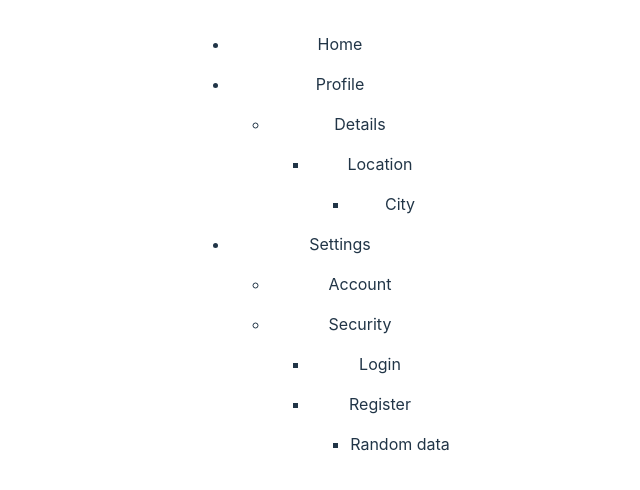
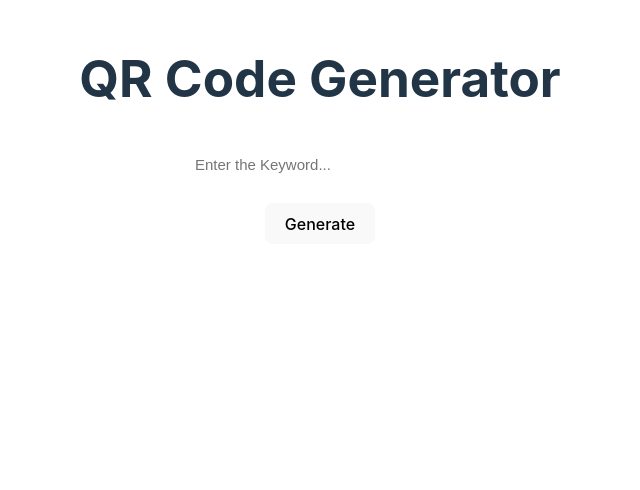
Before and after one commit to ChiragJain7300/25-React-Exercises, a React (Vite) app in the folder 3-More-projects/: page / in a window 1280 px wide. Shown: the top 490 px of the page, without its empty margins (320-960 px from the left). Built offline with nearby package versions, Linux system fonts and the light colour scheme.

Commit message:
treeView and Qr Code generator complete

```diff
--- a/3-More-projects/package.json
+++ b/3-More-projects/package.json
@@ -12,7 +12,8 @@
   "dependencies": {
     "react": "^18.3.1",
     "react-dom": "^18.3.1",
-    "react-icons": "^5.3.0"
+    "react-icons": "^5.3.0",
+    "react-qr-code": "^2.0.15"
   },
   "devDependencies": {
     "@eslint/js": "^9.9.0",
--- a/3-More-projects/src/App.jsx
+++ b/3-More-projects/src/App.jsx
@@ -1,10 +1,10 @@
-import './App.css'
-import ImageSlider from './components/ImageSlider'
-import LoadMore from './components/LoadMore'
-import StarRating from "./components/StarRating"
-import TreeView from './components/Tree-View/TreeView'
+import "./App.css";
+import ImageSlider from "./components/ImageSlider";
+import LoadMore from "./components/LoadMore";
+import QrcodeGenerator from "./components/QrcodeGenerator";
+import StarRating from "./components/StarRating";
+import TreeView from "./components/Tree-View/TreeView";
 function App() {
-
   return (
     <>
       {/* Rating Star Components
@@ -17,9 +17,12 @@ function App() {
       {/* <LoadMore /> */}
 
       {/* Tree View UI component */}
-      <TreeView />
+      {/* <TreeView /> */}
+
+      {/* QR Code Generator */}
+      <QrcodeGenerator />
     </>
-  )
+  );
 }
 
-export default App
+export default App;
--- /dev/null
+++ b/3-More-projects/src/components/QrcodeGenerator.jsx
@@ -0,0 +1,47 @@
+import { useState } from "react";
+import QRCode from "react-qr-code";
+function QrcodeGenerator() {
+  const [qrValue, setQrValue] = useState("");
+  const [showQr, setShowQr] = useState(false);
+  const handleSubmit = () => {
+    if (qrValue.length && qrValue.trim().length > 0) setShowQr(true);
+    setQrValue("");
+  };
+  return (
+    <>
+      <h1>QR Code Generator</h1>
+      <div>
+        <div className="inputCont">
+          <input
+            style={{
+              width: "250px",
+              padding: "15px",
+              borderRadius: "8px",
+              border: "none",
+              fontSize: "15px",
+              marginBottom: "15px",
+            }}
+            type="text"
+            placeholder="Enter the Keyword..."
+            value={qrValue}
+            onChange={(e) => setQrValue(e.target.value)}
+          />
+        </div>
+        <button
+          onClick={handleSubmit}
+          type="submit"
+          style={{ marginBottom: "15px" }}
+        >
+          Generate
+        </button>
+      </div>
+      {showQr ? (
+        <div className="qrCode">
+          <QRCode value={qrValue} />
+        </div>
+      ) : null}
+    </>
+  );
+}
+
+export default QrcodeGenerator;
--- a/3-More-projects/src/components/Tree-View/TreeItem.jsx
+++ b/3-More-projects/src/components/Tree-View/TreeItem.jsx
@@ -1,15 +1,25 @@
+import { useState } from "react";
 import TreeList from "./TreeList";
 
-export default function TreeItem({menu}){
+export default function TreeItem({ menu }) {
+  const [expand, setExpand] = useState(false);
   return (
     <>
       <li>
+        <div className="parentElem">
           <p>{menu.label}</p>
+          {menu && menu.children && menu.children.length > 0 ? (
+            <button className="expand" onClick={() => setExpand(!expand)}>
+              {expand ? "-" : "+"}
+            </button>
+          ) : null}
+        </div>
 
-                {
-                    menu && menu.children && menu.children.length > 0?
-                    <TreeList menuList={menu.children}/>: null
-                }
+        {expand ? (
+          menu && menu.children && menu.children.length > 0 ? (
+            <TreeList menuList={menu.children} />
+          ) : null
+        ) : null}
       </li>
     </>
   );
--- a/3-More-projects/src/components/Tree-View/TreeList.jsx
+++ b/3-More-projects/src/components/Tree-View/TreeList.jsx
@@ -1,5 +1,5 @@
 import TreeItem from "./TreeItem";
-
+import "../css/treeView.css"
 export default function TreeList({menuList}){
     return (
         <>
--- a/3-More-projects/src/components/Tree-View/TreeView.jsx
+++ b/3-More-projects/src/components/Tree-View/TreeView.jsx
@@ -1,12 +1,12 @@
 import TreeList from "./TreeList";
 import menus from "./data";
-export default function TreeView(){
+import "../css/treeView.css";
+export default function TreeView() {
   return (
     <>
       <div className="treeCont">
-                <TreeList menuList = {menus} />
+        <TreeList menuList={menus} />
       </div>
     </>
-
   );
 }
--- /dev/null
+++ b/3-More-projects/src/components/css/treeView.css
@@ -0,0 +1,30 @@
+.parentElem {
+  display: flex;
+  justify-content: space-between;
+  align-items: center;
+}
+.treeCont {
+  display: flex;
+  width: 250px;
+  height: 100vh;
+  position: absolute;
+  left: 0;
+  background-color: darkslategray;
+  color: beige;
+  box-sizing: border-box;
+  align-items: center;
+}
+ul {
+  width: 80%;
+}
+li {
+  list-style: none;
+}
+.expand {
+  padding: 0;
+  background-color: darkslategray;
+  font-size: 40px;
+}
+.expand:hover {
+  border: none;
+}
```
Also changed, not shown: 1 other file (tests, documents, lock files or other folders). Lines whose indentation alone changed are shown as unchanged.
